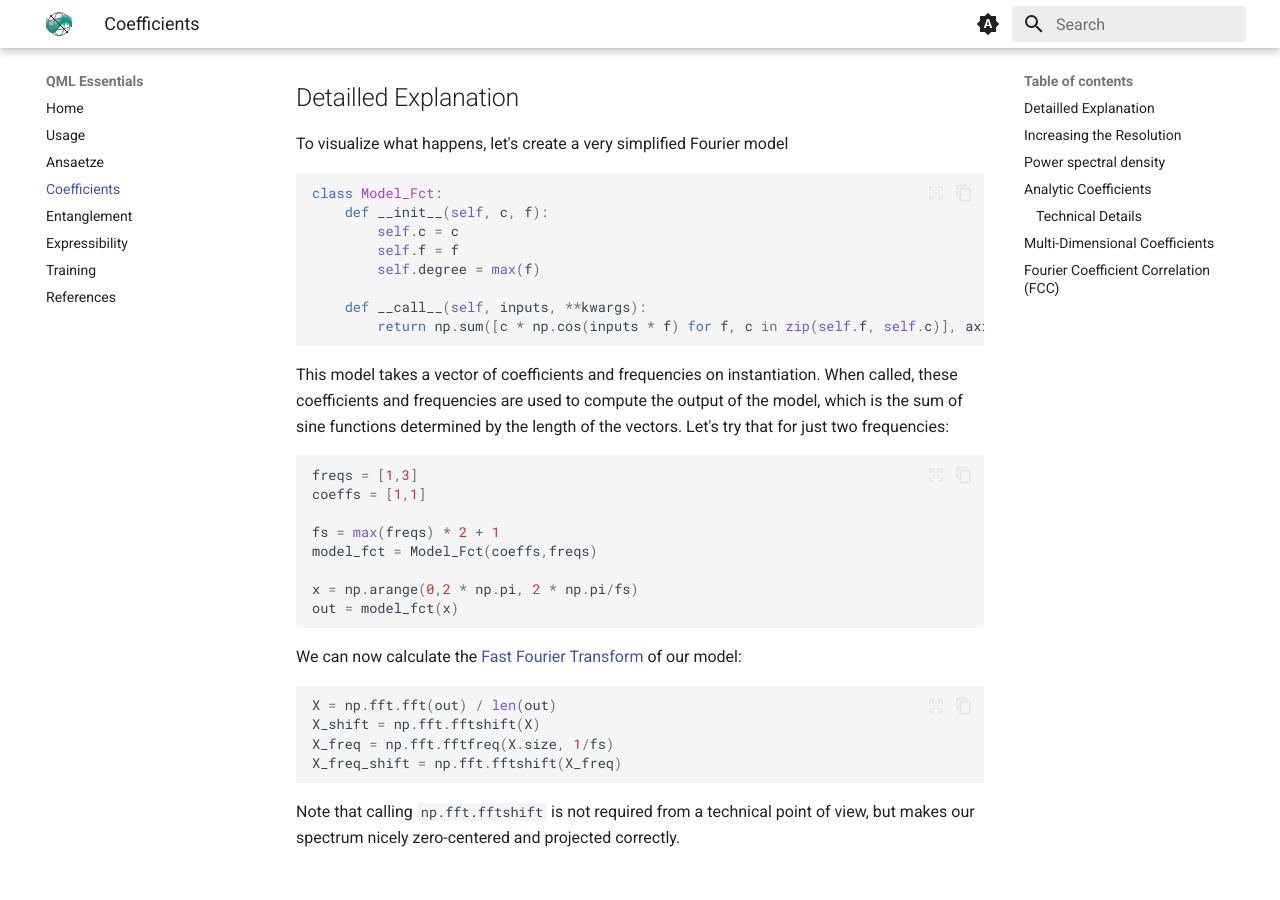
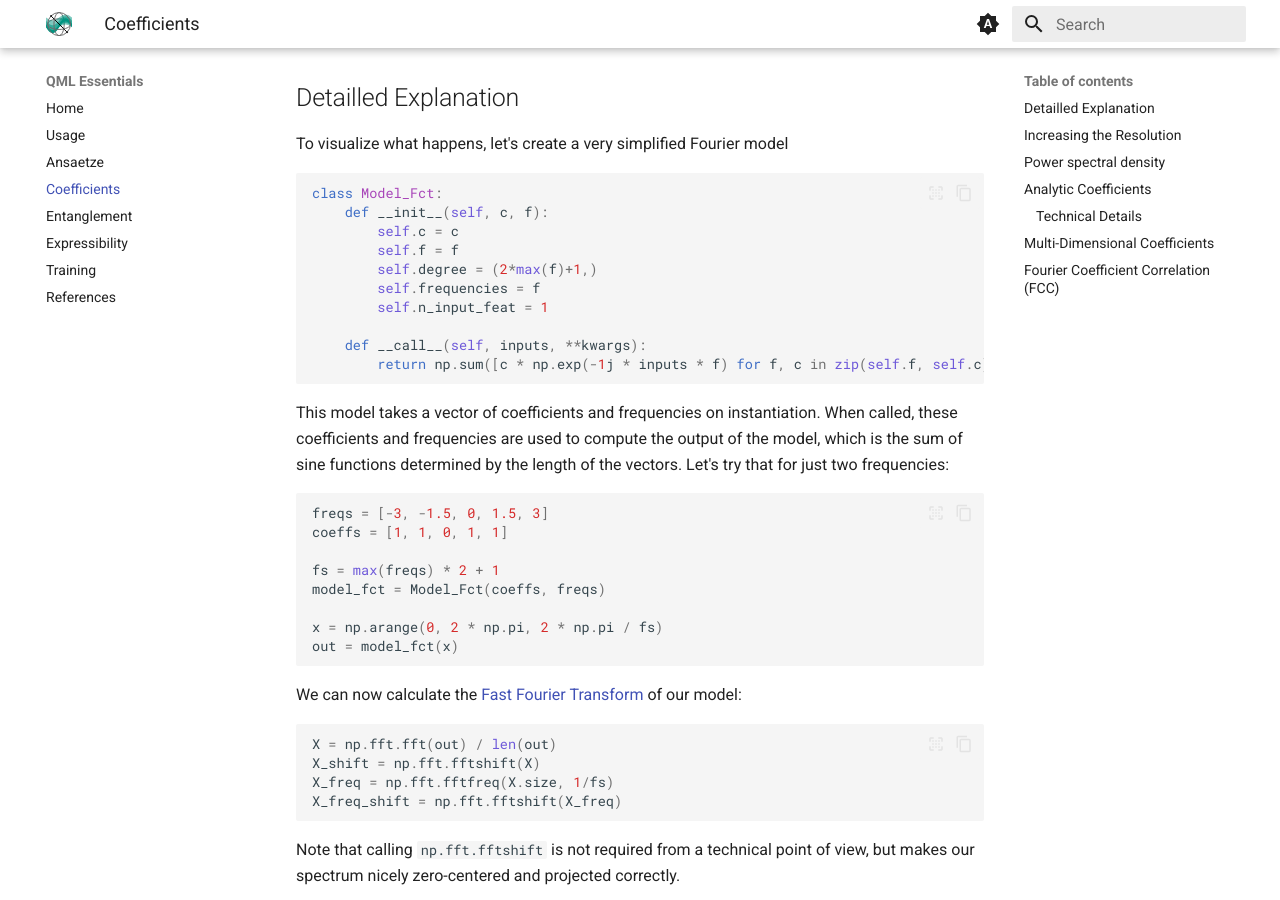
Before and after one commit to cirKITers/qml-essentials, an MkDocs documentation site: the page built from docs/coefficients.md, in a window 1280 px wide and 900 px high, scrolled down 568 px. Built offline with MkDocs 1.6.1 and Material for MkDocs 9.7.7, drawn with Linux system fonts in a browser that asks for light colours; emoji names are drawn with the system emoji font.

Commit message:
updated docs
Signed-off-by: Melvin Strobl <lc3267@kit.edu>

````diff
--- a/docs/coefficients.md
+++ b/docs/coefficients.md
@@ -29,10 +29,12 @@ class Model_Fct:
     def __init__(self, c, f):
         self.c = c
         self.f = f
-        self.degree = max(f)
+        self.degree = (2*max(f)+1,)
+        self.frequencies = f
+        self.n_input_feat = 1
 
     def __call__(self, inputs, **kwargs):
-        return np.sum([c * np.cos(inputs * f) for f, c in zip(self.f, self.c)], axis=0)
+        return np.sum([c * np.exp(-1j * inputs * f) for f, c in zip(self.f, self.c)], axis=0)
 ```
 
 This model takes a vector of coefficients and frequencies on instantiation.
@@ -40,13 +42,13 @@ When called, these coefficients and frequencies are used to compute the output o
 Let's try that for just two frequencies:
 
 ```python
-freqs = [1,3]
-coeffs = [1,1]
+freqs = [-3, -1.5, 0, 1.5, 3]
+coeffs = [1, 1, 0, 1, 1]
 
 fs = max(freqs) * 2 + 1
-model_fct = Model_Fct(coeffs,freqs)
+model_fct = Model_Fct(coeffs, freqs)
 
-x = np.arange(0,2 * np.pi, 2 * np.pi/fs)
+x = np.arange(0, 2 * np.pi, 2 * np.pi / fs)
 out = model_fct(x)
 ```
 
````
Also changed, not shown: docs/ansaetze.md (+6 -0 lines), docs/usage.md (+5 -0 lines).
